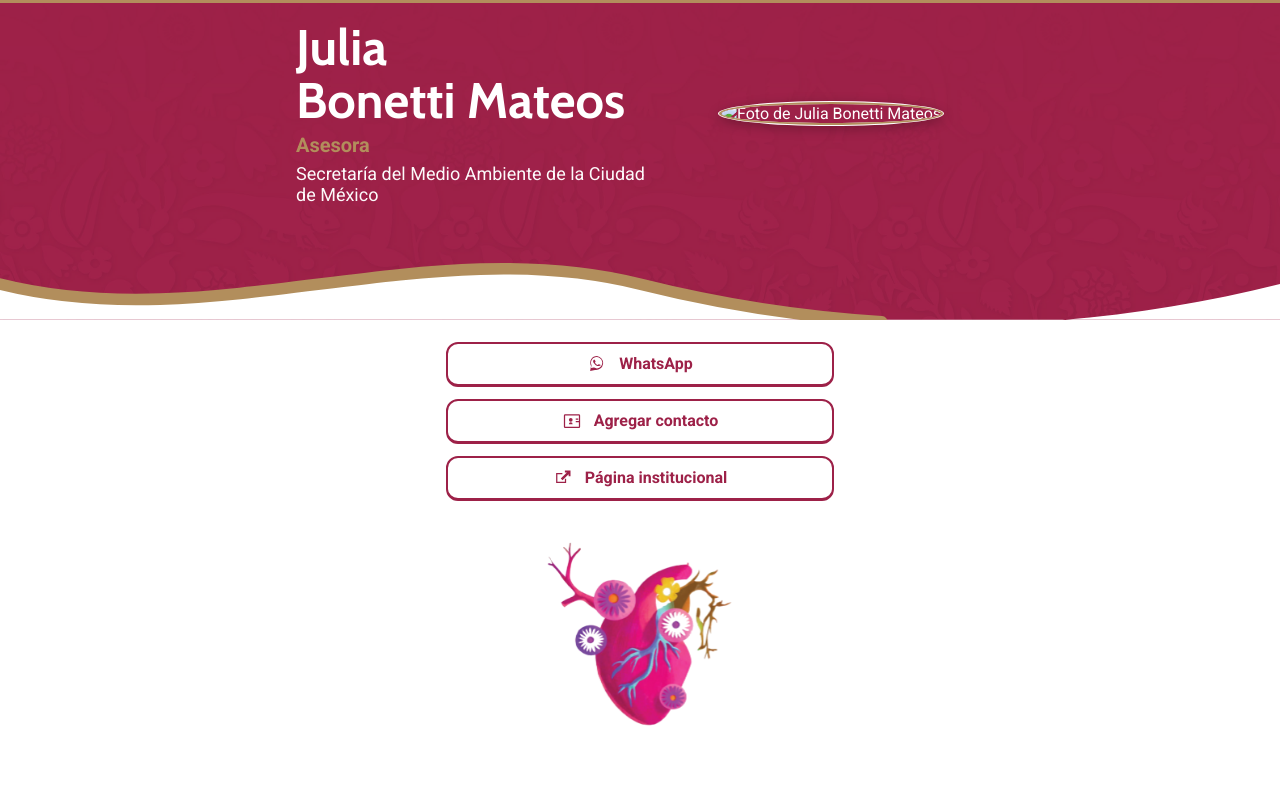
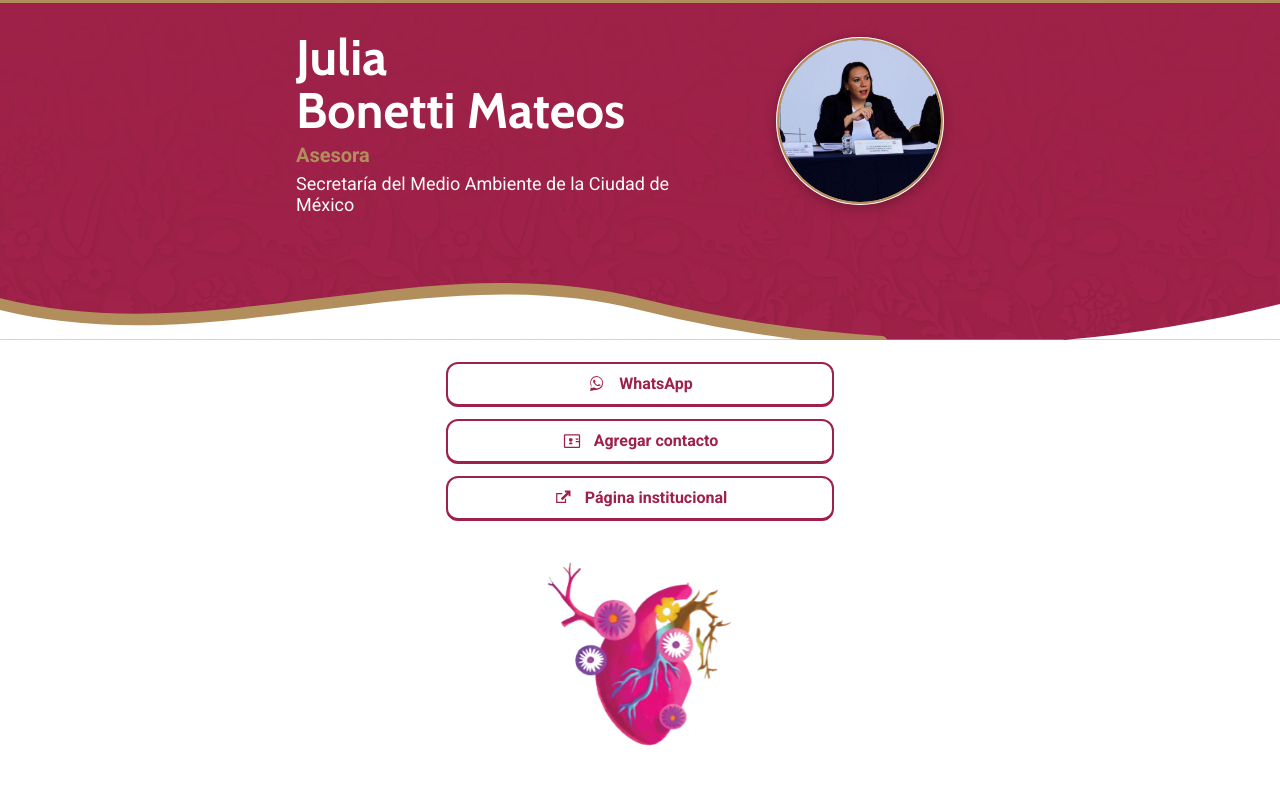
Before and after one commit to SedemaOficina/Julia_Bonetti, a plain HTML site: page index.html in a window 1280 px wide. Shown: the part 79-864 px from the top of the page. Drawn offline with nearby package versions, Linux system fonts and the light colour scheme.

Commit message:
Update index.html

```diff
--- a/index.html
+++ b/index.html
@@ -43,7 +43,7 @@
 
         <!-- Foto de perfil -->
         <figure class="avatar-wrap">
-          <img class="avatar" src="foto-julia-B.jpeg" alt="Foto de Julia Bonetti Mateos">
+          <img class="avatar" src="foto-julia-B.jpg" alt="Foto de Julia Bonetti Mateos">
         </figure>
       </div>
     </div>
```
